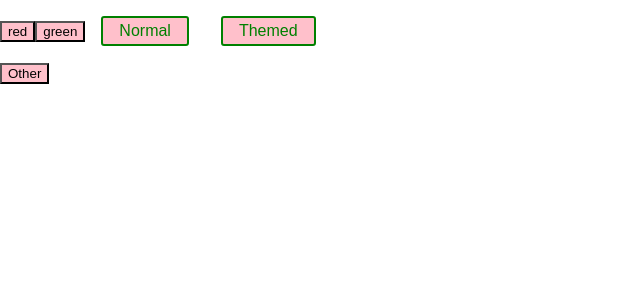
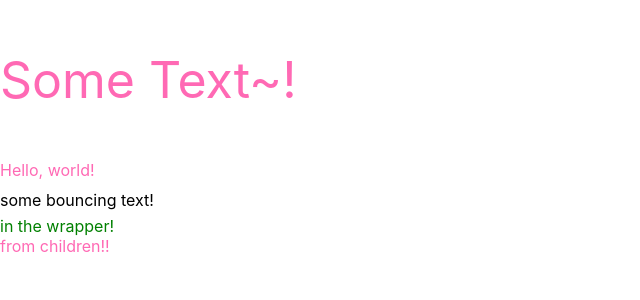
Before and after one commit to hykimyong/cra, a React (Create React App) app: page / in a window 1280 px wide. Shown: the top 300 px of the page, without its empty margins (0-640 px from the left). Built offline with nearby package versions, Linux system fonts and the light colour scheme; the HTML template or start-up script is replaced by a standard one.

Commit message:
emotion
기능->Fallbacks,&,Global,keyframes
styled-components->서로 유사해짐
trend -> emotion이우세한듯
사이즈/속도->emotion이 우세한듯

```diff
--- a/src/App.js
+++ b/src/App.js
@@ -7,8 +7,8 @@ import './App.css';
 // import State from './components/3-3.Hooks/State';
 // import Reducer from './components/3-3.Hooks/Reducer';
 // import Memo from './components/3-8.Memoization/Memo';
-// import EmotionExample from './components/EmotionExample/EmotionExample';
-import StyledComponentExample from './components/StyledComponentsExample/StyledComponentExample';
+import EmotionExample from './components/EmotionExample/EmotionExample';
+// import StyledComponentExample from './components/StyledComponentsExample/StyledComponentExample';
 // import List from './components/2-9.List/List';
 // import Event from './components/2-7.Event/Event';
 // import Condition from './components/2-8.ConditionalRendering/Condition';
@@ -21,7 +21,7 @@ import StyledComponentExample from './components/StyledComponentsExample/StyledC
 function App() {
   return (
     <>
-    <StyledComponentExample/>
+    <EmotionExample/>
     </>
   );
 }
--- a/src/components/EmotionExample/EmotionExample.jsx
+++ b/src/components/EmotionExample/EmotionExample.jsx
@@ -1,5 +1,5 @@
 /** @jsxImportSource @emotion/react */
-import { css } from '@emotion/react'
+import { Global, css, keyframes, ClassNames } from '@emotion/react'
 
 import styled from '@emotion/styled'
 
@@ -22,12 +22,6 @@ const style = css`
   color: hotpink;
 `
 
-const SomeComponent = ({ children }) => (
-  <div css={style}>
-    Some hotpink text.
-    {children}
-  </div>
-)
 
 const anotherStyle = css({
   textDecoration: 'underline'
@@ -69,35 +63,70 @@ const base = css`
   color: turquoise;
 `
 
+const bounce = keyframes`
+  from, 20%, 53%, 80%, to {
+    transform: translate3d(0,0,0);
+  }
+
+  40%, 43% {
+    transform: translate3d(0, -30px, 0);
+  }
+
+  70% {
+    transform: translate3d(0, -15px, 0);
+  }
+
+  90% {
+    transform: translate3d(0,-4px,0);
+  }
+`
+
+let SomeComponent = props => (
+  <div className={props.wrapperClassName}>
+    in the wrapper!
+    <div className={props.className}>{props.children}</div>
+  </div>
+)
+
 export default function EmotionExample() {
   return (
     <>
+    <Global
+      styles={css`
+        p {
+          color: hotpink !important;
+        }
+      `}
+    />
+     <p
+    css={css`
+      font-size: 30px;
+      @media (min-width: 420px) {
+        font-size: 50px;
+      }
+    `}
+  >Some Text~!
+  </p>
+    <p>Hello, world!</p>
     <div
     css={css`
-      padding: 32px;
-      background-color: hotpink;
-      font-size: 24px;
-      border-radius: 4px;
-      &:hover {
-        color: ${color};
-      }
+      animation: ${bounce} 1s ease infinite;
     `}
   >
-    Hover to change color.
+    some bouncing text!
   </div>
-  <Button>Hello</Button>
-  <SomeComponent/>
-  <AnotherComponent/>
-  <P>PPPP</P>
-  <ArticleText>Article</ArticleText>
-  <div>
-    <div css={base}>This will be turquoise</div>
-    <div css={[danger, base]}>
-      This will be also be turquoise since the base styles overwrite the danger
-      styles.
-    </div>
-    <div css={[base, danger]}>This will be red</div>
-  </div>
+  <ClassNames>
+    {({ css, cx }) => (
+      <SomeComponent
+        wrapperClassName={css({ color: 'green' })}
+        className={css`
+          color: hotpink;
+        `}
+      >
+        from children!!
+      </SomeComponent>
+    )}
+  </ClassNames>
   </>
   )
 }
```
